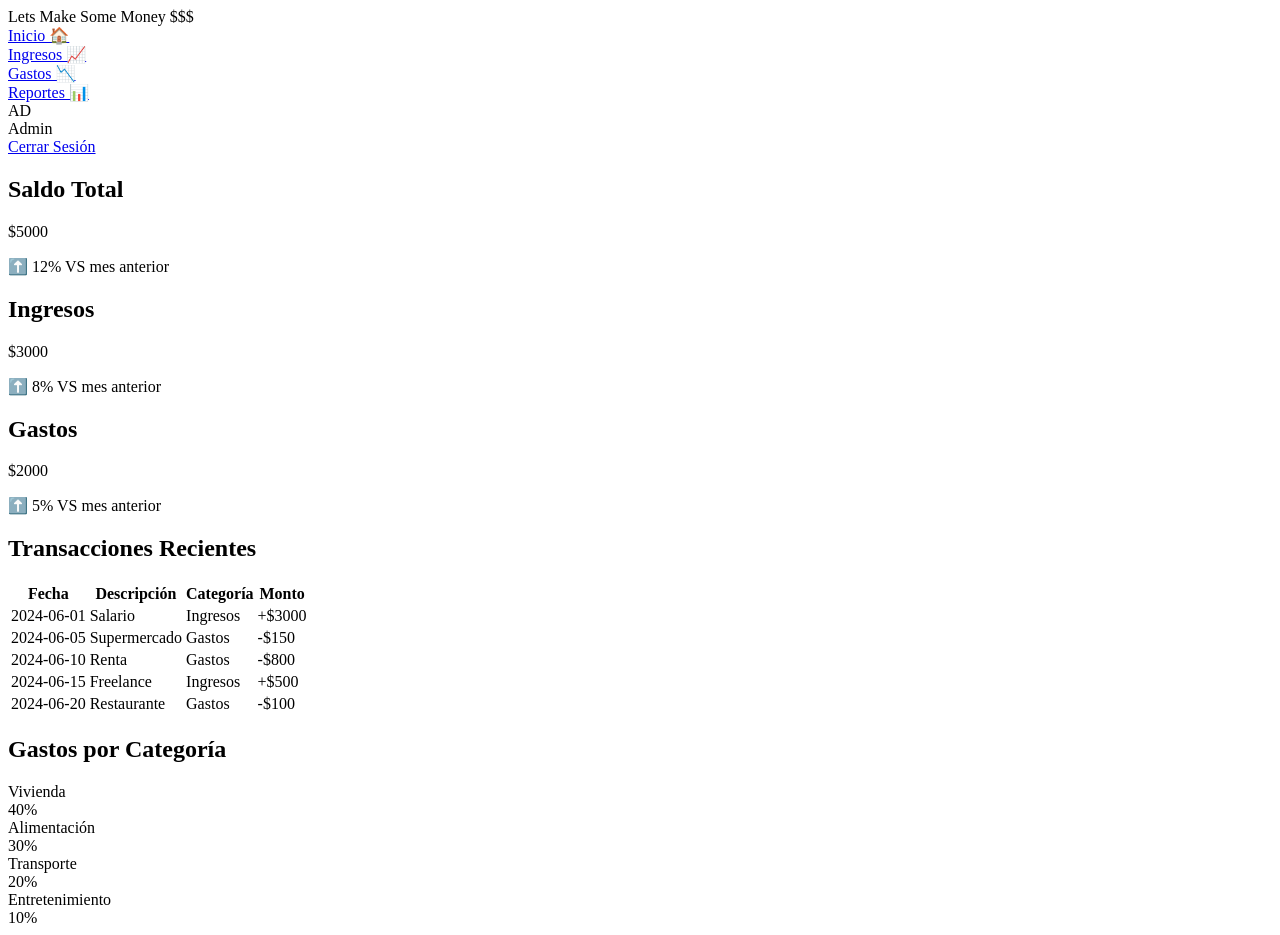
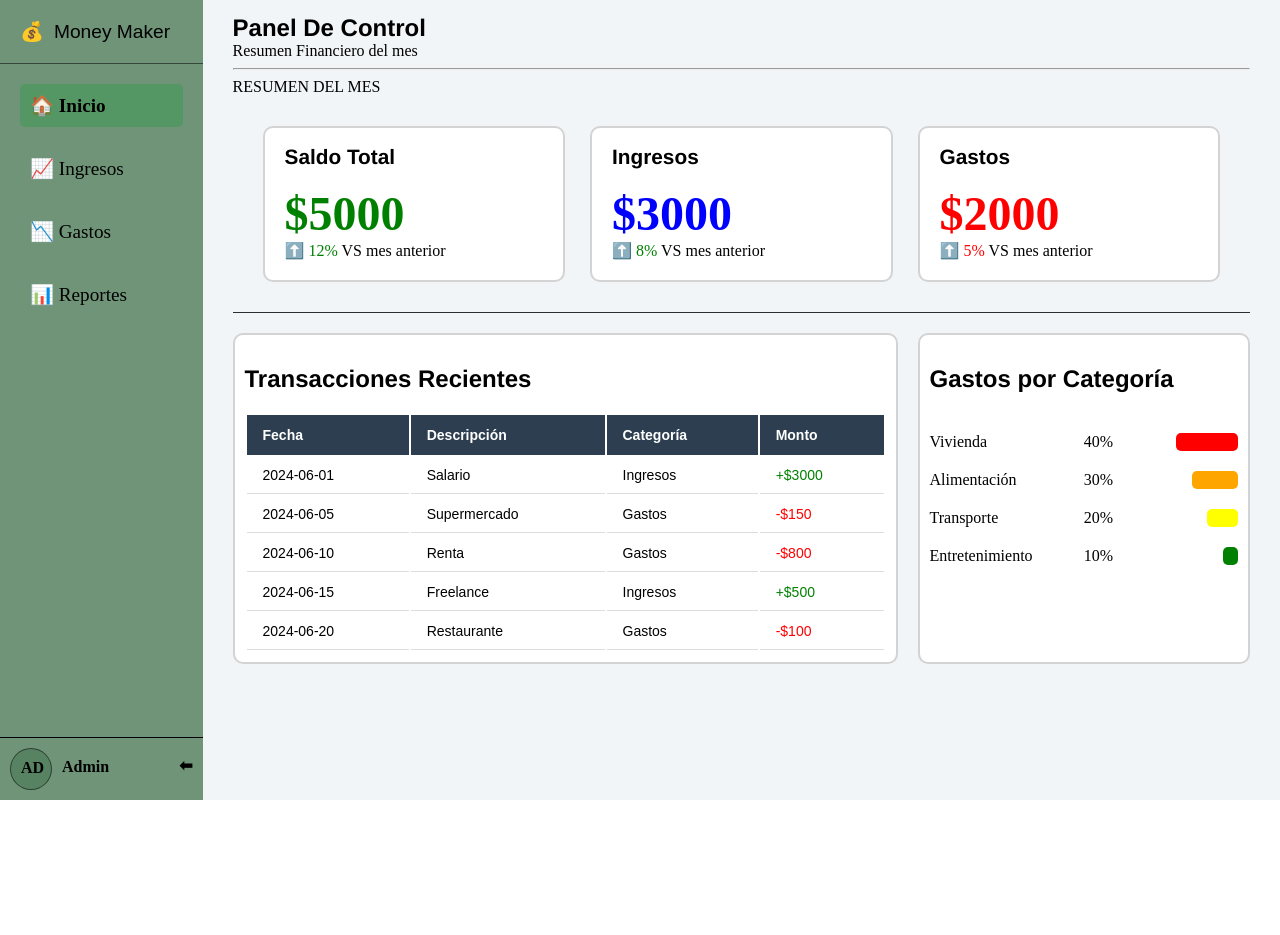
Before and after one commit to birulboy/CompuGraficaParcial1, a plain HTML site: page Punto3/Index.html in a window 1280 px wide. After the commit the page ends 800 px from the top, so only its background shows below. Drawn offline with Linux system fonts and the light colour scheme.

Commit message:
Punto 3 Terminando , Pendiente espera sobre añadir seccion de ingresos

```diff
--- a/Punto3/Index.html
+++ b/Punto3/Index.html
@@ -7,48 +7,50 @@
     <title>The Money App</title>
 </head>
 <body>
-    <header></header>
     <main>
         <aside>
-            <div id="Aside-Header">Lets Make Some Money <span>$$$</span></div>
+            <div id="Aside-Header"> <span>💰</span> Money Maker</div>
             </div>
             <div id="Aside-Body">
-                <div class="Aside-Option"><a href="#">Inicio 🏠</a></div>
-                <div class="Aside-Option"><a href="#">Ingresos 📈</a></div>
-                <div class="Aside-Option"><a href="#">Gastos 📉</a></div>
-                <div class="Aside-Option"><a href="#">Reportes 📊</a></div>
+                <div class="Aside-Option Activo"><a href="#">🏠 Inicio</a></div>
+                <div class="Aside-Option"><a href="#">📈 Ingresos</a></div>
+                <div class="Aside-Option"><a href="#">📉 Gastos</a></div>
+                <div class="Aside-Option"><a href="#">📊 Reportes</a></div>
             </div>
             <div id="Account-Info">
                 <div class="Account Foto"> AD </div>
                 <div class="Account Nombre">Admin</div>
-                <div class="Back-To-Login"><a href="Login.html">Cerrar Sesión</a></div>
+                <a class="Back-To-Login"href="Login.html">⬅</a>
             </div>
         </aside>
         <section id="Information-Section">
             <div id="Information-Header">
-
+                <h1>Panel De Control</h1>
+                <p>Resumen Financiero del mes</p>
+                <hr>
+                <p class="Titulo">RESUMEN DEL MES</p>
             </div>
             <div id="Information-Body">
                 <div class="Cards">
-                    <div class="Saldo-Total">
+                    <div class="Saldo-Total Carta">
                         <h2>Saldo Total</h2>
-                        <p>$5000</p>
-                        <p class="Verde">⬆️ 12%  <span>VS mes anterior</span></p>
+                        <p class="Monto Verde">$5000</p>
+                        <span class="Verde">⬆️ 12% </span> <span>VS mes anterior</span>
 
                     </div>
-                    <div class="Ingresos">
+                    <div class="Ingresos Carta">
                         <h2>Ingresos</h2>
-                        <p>$3000</p>
-                        <p class="Verde"> ⬆️ 8%  <span>VS mes anterior</span></p>
+                        <p class="Monto Azul">$3000</p>
+                        <span class="Verde"> ⬆️ 8% </span> <span>VS mes anterior</span>
                     </div>
-                    <div class="Gastos">
+                    <div class="Gastos Carta">
                         <h2>Gastos</h2>
-                        <p>$2000</p>
-                        <p class="Rojo">⬆️ 5%  <span>VS mes anterior</span></p>
+                        <p class="Monto Rojo">$2000</p>
+                        <span class="Rojo">⬆️ 5% </span><span>VS mes anterior</span>
                     </div>
 
                 </div>
-                <div id="Information">
+                <div id="Dates">
                     <div id="Transacciones">
                           <h1>Transacciones Recientes</h1>
                           <table>
@@ -91,12 +93,12 @@
                             </table>
 
                     </div>
-                    <div id="Gastos por Categoria">
+                    <div id="Gastos-Por-Categoria">
                         <h1>Gastos por Categoría</h1>
                         <div class="Gasto">
                             <div class="Gasto-Info">
-                            <div class="Circulo" style="background-color: red;"></div>
-                            Vivienda
+                                <div class="Circulo" style="background-color: red;"></div>
+                                Vivienda
                             </div>
                             <div class="Porcentaje">
                                 40%
@@ -115,8 +117,8 @@
                         </div>
                         <div class="Gasto">
                             <div class="Gasto-Info">
-                            <div class="Circulo" style="background-color: yellow;"></div>
-                            Transporte
+                                <div class="Circulo" style="background-color: yellow;"></div>
+                                Transporte
                             </div>
                             <div class="Porcentaje">
                                 20%
--- a/Punto3/indexstyle.css
+++ b/Punto3/indexstyle.css
@@ -0,0 +1,268 @@
+body {
+    height: 100vh;
+    width: 100vw;
+    padding: 0;
+    margin: 0;
+    gap: 0;
+}
+
+main {
+    display: grid;
+    grid-template-columns: 1fr 6fr;
+    grid-template-rows: 1fr;
+    box-sizing: border-box;
+    height: 100vh;
+}
+
+
+aside {
+    background-color: rgba(46, 100, 59, 0.686);
+    padding-left: 0;
+    padding-right: 0;
+    grid-column: 1/2;
+    display: flex;
+    flex-direction: column;
+}
+
+#Aside-Header {
+    font-family: fantasy;
+    font-size: 1.2rem;
+    color: #000000;
+    display: flex;
+    justify-content: start;
+    align-items: center;
+    gap: 10px;
+    border: #00000083 solid 1px;
+    border-top: none;
+    border-left: none;
+    border-right: none;
+    padding-bottom: 20px;
+    padding-left: 20px;
+    padding-top: 20px;
+}
+
+#Aside-Body {
+    display: flex;
+    flex-direction: column;
+    gap: 20px;
+    padding: 20px;
+}
+
+
+.Aside-Option a {
+    text-decoration: none;
+    color: rgb(0, 0, 0);
+    font-size: 1.2rem;
+}
+
+.Aside-Option {
+    background-color: transparent;
+    border-radius: 5px;
+    padding: 10px;
+}
+
+.Aside-Option:hover {
+    background-color: rgba(46, 100, 59, 0.342);
+
+}
+
+.Activo {
+    font-weight: bolder;
+    background-color: rgba(70, 153, 89, 0.638);
+    border-radius: 5px;
+    padding: 10px;
+
+}
+
+#Account-Info {
+    border: 1px solid black;
+    border-left: none;
+    border-right: none;
+    border-bottom: none;
+    display: flex;
+    padding: 10px;
+    gap: 10px;
+    font-weight: bolder;
+    margin-top: auto;
+}
+
+.Foto{
+    width: 20px;
+    border-radius: 50%;
+    aspect-ratio: 1/1;
+    background-color: rgba(46, 100, 59, 0.342);
+    padding: 10px;
+    border: #00000083 solid 1px;
+    font-weight: bolder;
+}
+
+.Nombre {
+    margin-top: 10px;
+}
+
+.Back-To-Login {
+    margin-top: 8px;
+    font-size: 1rem;
+    margin-left: 60px;
+    text-decoration: none;
+    color: rgb(0, 0, 0);
+}
+
+
+section {
+    background-color:rgb(241, 245, 248);
+    padding: 20px;
+    grid-column: 2/3;
+}
+
+.Cards {
+    display: grid;
+    grid-template-columns: 1fr 1fr 1fr;
+    padding: 30px;
+    gap: 25px;
+    border: #000000d0 solid 1px;
+    border-top:none;
+    border-left: none;
+    border-right: none;
+}
+
+.Carta {
+    border: #7070704f solid 2px;
+    background-color: white;
+    border-radius: 10px;
+    padding: 20px;
+    padding-top: 0px;
+    transition: box-shadow 0.3s;
+}
+
+.Saldo-Total:hover{
+    box-shadow: 0 5px 10px 0 #008000;
+}
+
+.Ingresos:hover{
+    box-shadow: 0 5px 10px 0 #0000ff;
+}
+
+.Gastos:hover{
+    box-shadow: 0 5px 10px 0 #ff0000;
+}
+
+.Carta h2 {
+    font-family: 'Franklin Gothic Medium', 'Arial Narrow', Arial, sans-serif;
+    font-size: 1.3rem;
+}
+
+.Carta .Monto {
+    font-size: 3rem;
+    font-weight: bolder;
+    margin: 0;
+}
+
+.Azul {
+    color: #0000ff;
+}
+
+.Rojo {
+    color: #ff0000;
+}
+.Verde {
+    color: #008000;
+}
+#Information-Section {
+    display: flex;
+    flex-direction: column;
+    padding: 30px;
+    padding-top: 0;
+}
+
+#Information-Header h1 {
+    font-family: 'Franklin Gothic Medium', 'Arial Narrow', Arial, sans-serif;
+    font-size: 1.5rem;
+    margin-bottom: 0;
+    margin-top: 1.35%;
+}
+
+#Information-Header p {
+    font-size: 1rem;
+    margin-top: 0;
+    margin-bottom:0;
+}
+
+#Information-Body {
+    display: flex;
+    flex-direction: column;
+    gap: 20px;
+}
+
+#Dates {
+    display:grid;
+    grid-template-columns: 2fr 1fr;
+    gap:20px;
+}
+
+
+#Transacciones{
+    border: solid #7070704f 2px;
+    padding: 10px;
+    background-color: white;
+    border-radius: 10px;
+}
+
+#Gastos-Por-Categoria{
+    border: solid #7070704f 2px;
+    padding: 10px;
+    background-color: white;
+    border-radius: 10px;
+    display: flex;
+    flex-direction: column;
+    gap: 20px;
+}
+
+#Dates h1 {
+    font-family: 'Franklin Gothic Medium', 'Arial Narrow', Arial, sans-serif;
+    font-size: 1.5rem;
+}
+
+.Gasto{
+    display: flex;
+    flex-direction: row;
+    justify-content: space-between;
+}
+
+.Porcentaje{
+    display: flex;
+    flex-direction: row;
+    margin-left: auto;
+    width: 50%;
+}
+
+.Barra-Fondo{
+   margin-left: auto;
+   border-radius: 5px;
+}
+
+
+table {
+  width: 100%;
+  font-family: Arial, sans-serif;
+  font-size: 14px;
+}
+
+
+th {
+  background-color: #2c3e50;
+  color: white;
+  padding: 12px 16px;
+  text-align: left;
+}
+
+
+td {
+  padding: 10px 16px;
+  border-bottom: 1px solid #ddd;
+}
+
+
+tr:hover {
+  background-color: #f1f1f1;
+}
--- a/Punto3/loginstyle.css
+++ b/Punto3/loginstyle.css
@@ -23,7 +23,7 @@ main {
         align-items: center;
         gap: 1%;
         border-radius: 10px;
-        background-color: #d6d4d4;
+        background-color: #ffffff;
         width: 30%;
         min-width: 300px;
         box-sizing: border-box;
```
Also changed, not shown: Punto3/Login.html (+3 -3 lines).
